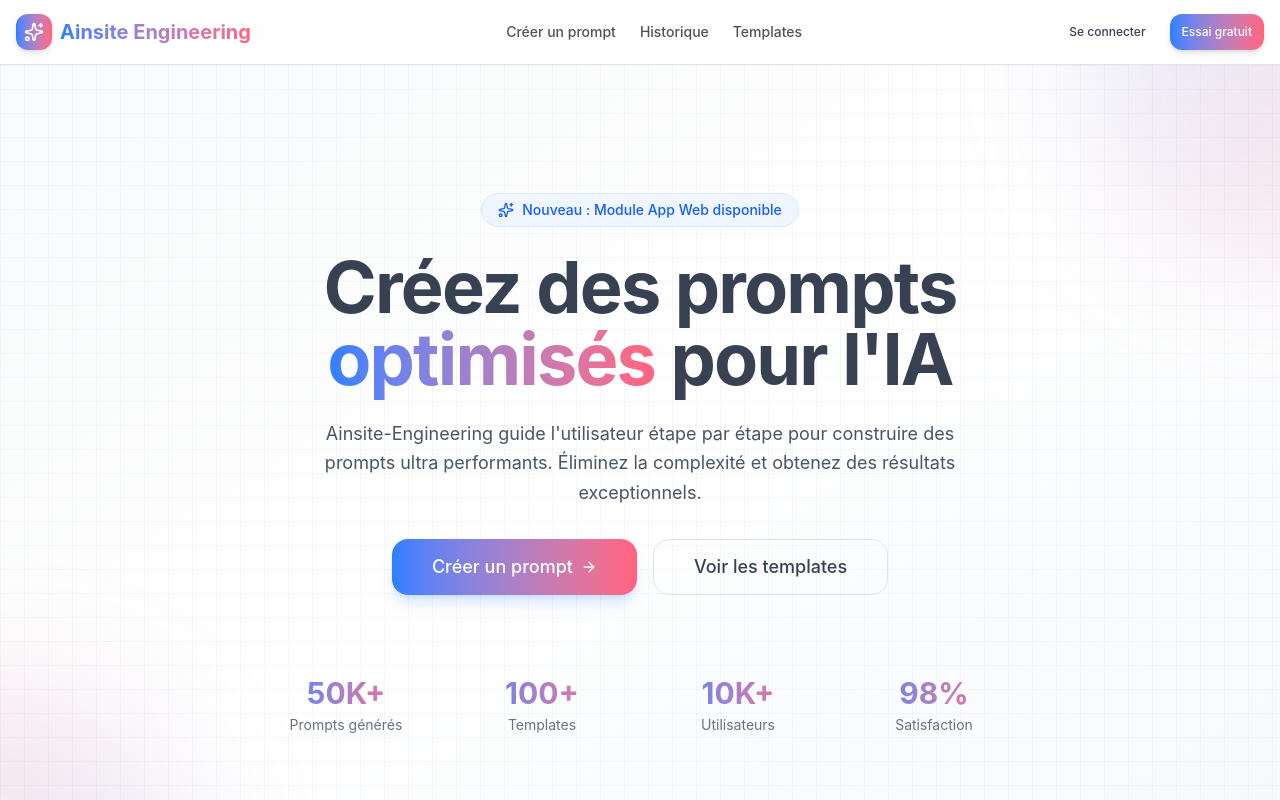
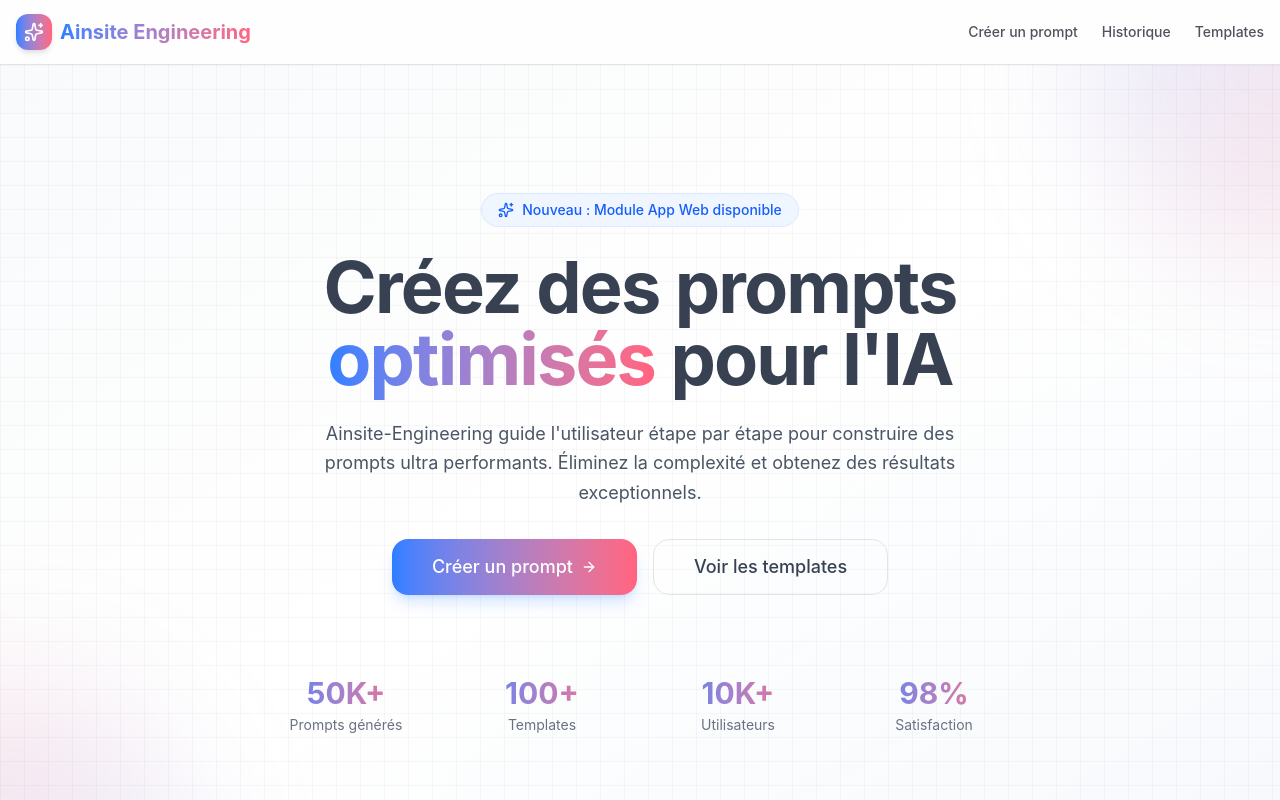
Before and after one commit to Hugonnet/Ainsite-Engineering, a Next.js app: page / in a window 1280 px wide. Shown: the top 800 px of the page. Built offline with nearby package versions, Linux system fonts and the light colour scheme.

Commit message:
Suppression boutons Essai gratuit et Se connecter

```diff
--- a/components/layout/header.tsx
+++ b/components/layout/header.tsx
@@ -43,14 +43,7 @@ export function Header() {
           </Link>
         </nav>
 
-        <div className="hidden md:flex items-center gap-3">
-          <Button variant="ghost" size="sm">
-            Se connecter
-          </Button>
-          <Button size="sm" className="bg-gradient-to-r from-blue-500 to-rose-400 hover:from-blue-600 hover:to-rose-500 text-white border-0 shadow-md">
-            Essai gratuit
-          </Button>
-        </div>
+
 
         {/* Mobile Menu Button */}
         <button
@@ -83,14 +76,7 @@ export function Header() {
             >
               Templates
             </Link>
-            <div className="flex flex-col gap-2 mt-2 pt-4 border-t border-zinc-200 dark:border-zinc-800">
-              <Button variant="ghost" size="sm" className="w-full justify-center">
-                Se connecter
-              </Button>
-              <Button size="sm" className="w-full justify-center bg-gradient-to-r from-blue-500 to-rose-400 hover:from-blue-600 hover:to-rose-500 text-white border-0 shadow-md">
-                Essai gratuit
-              </Button>
-            </div>
+
           </nav>
         </div>
       )}
```
Also changed, not shown: 1 other file (tests, documents, lock files or other folders).
